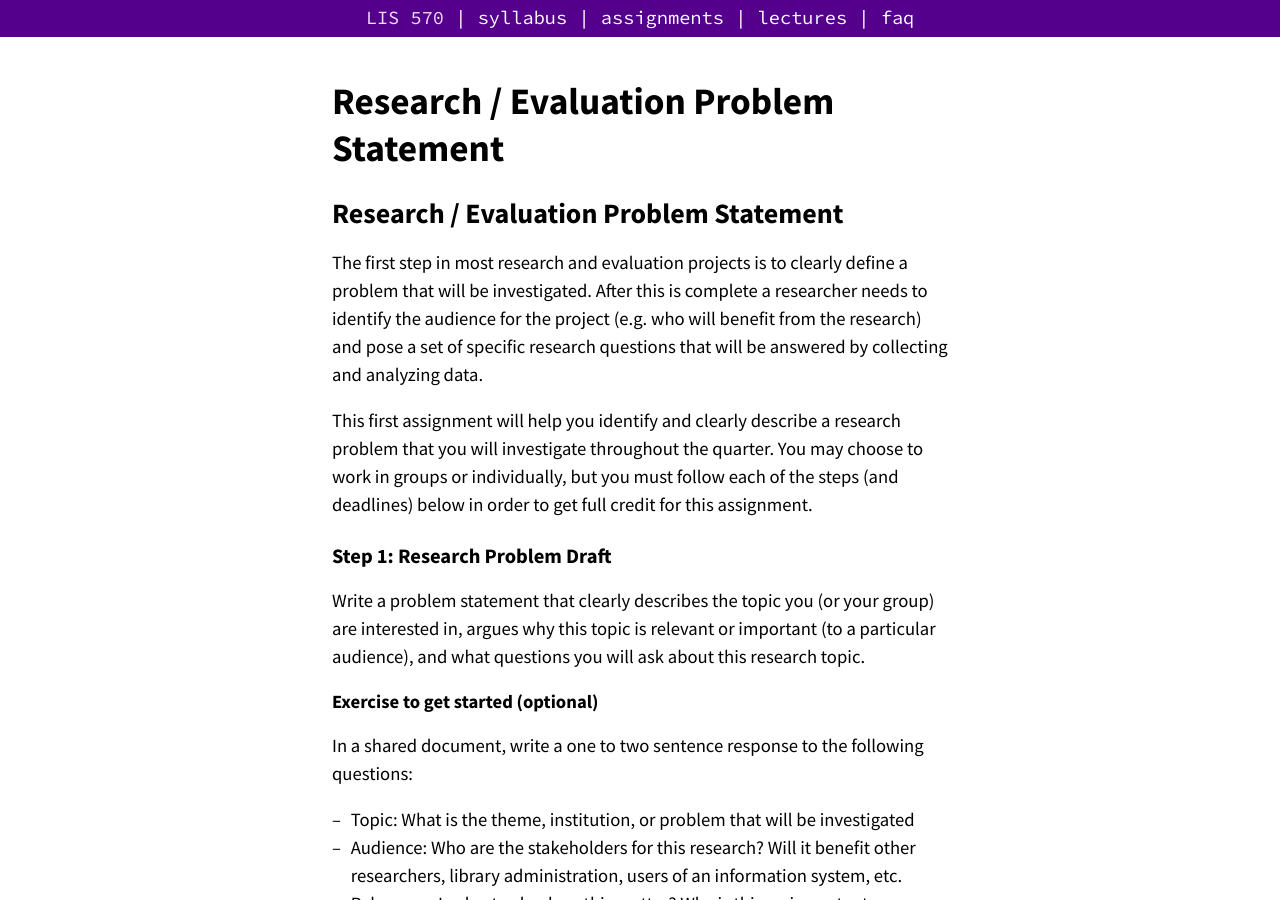
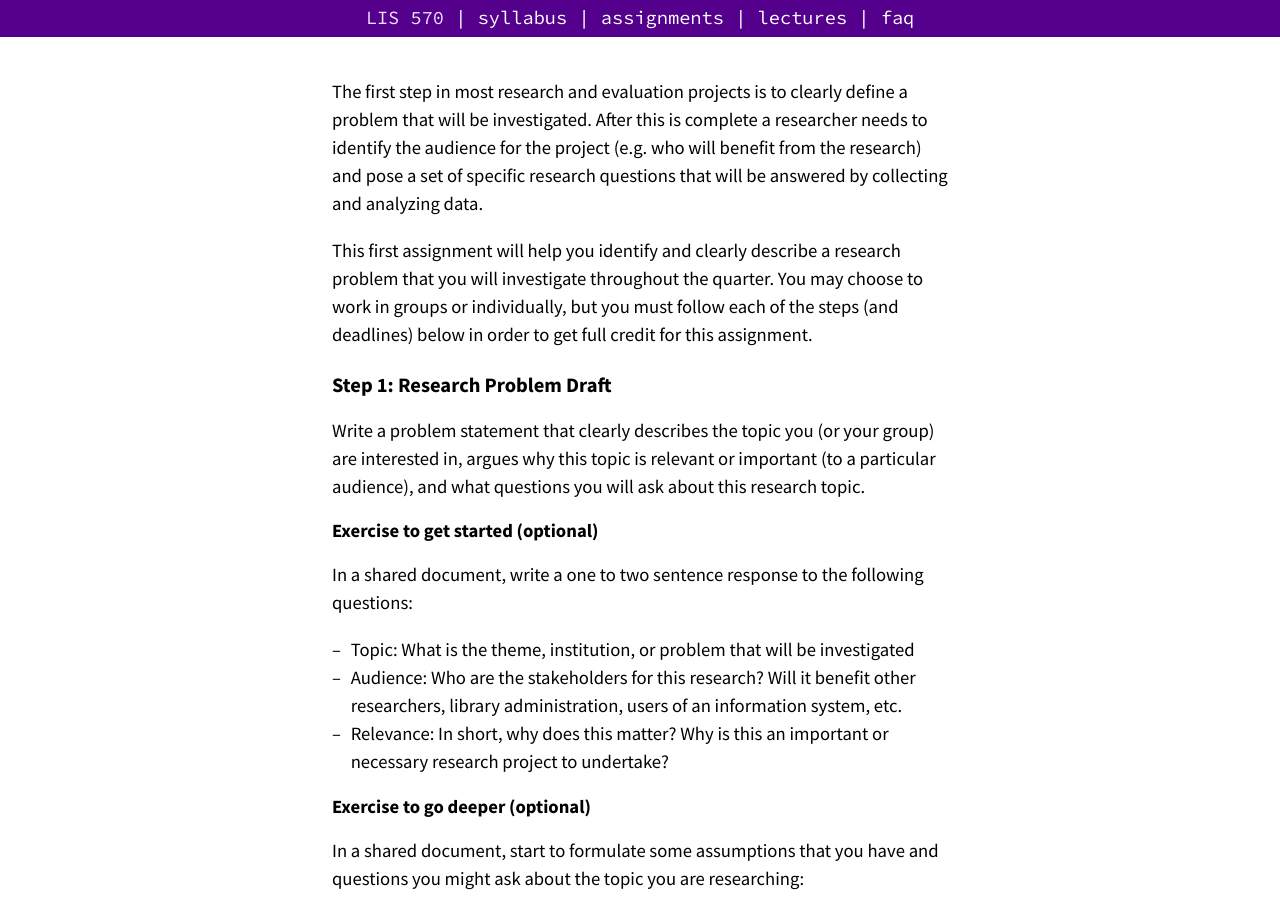
Before and after one commit to nniiicc/LIS-570-Au2020, a Jekyll site: the page built from Asg-1.md, in a window 1280 px wide and 900 px high. Built offline with Jekyll 4.4.1, drawn with Linux system fonts in a browser that asks for light colours; our own code applies the rules of GitHub Pages for plain Markdown files.

Commit message:
push new RE title

```diff
--- a/Asg-1.md
+++ b/Asg-1.md
@@ -2,8 +2,6 @@
 layout: page
 title: Assignment 1: Research Evaluation Problem Statement
 ---
-
-# Research / Evaluation Problem Statement
 
 The first step in most research and evaluation projects is to clearly define a problem that will be investigated. After this is complete a researcher needs to identify the audience for the project (e.g. who will benefit from the research) and pose a set of specific research questions that will be answered by collecting and analyzing data.
 
```
Also changed, not shown: 1 other file.
